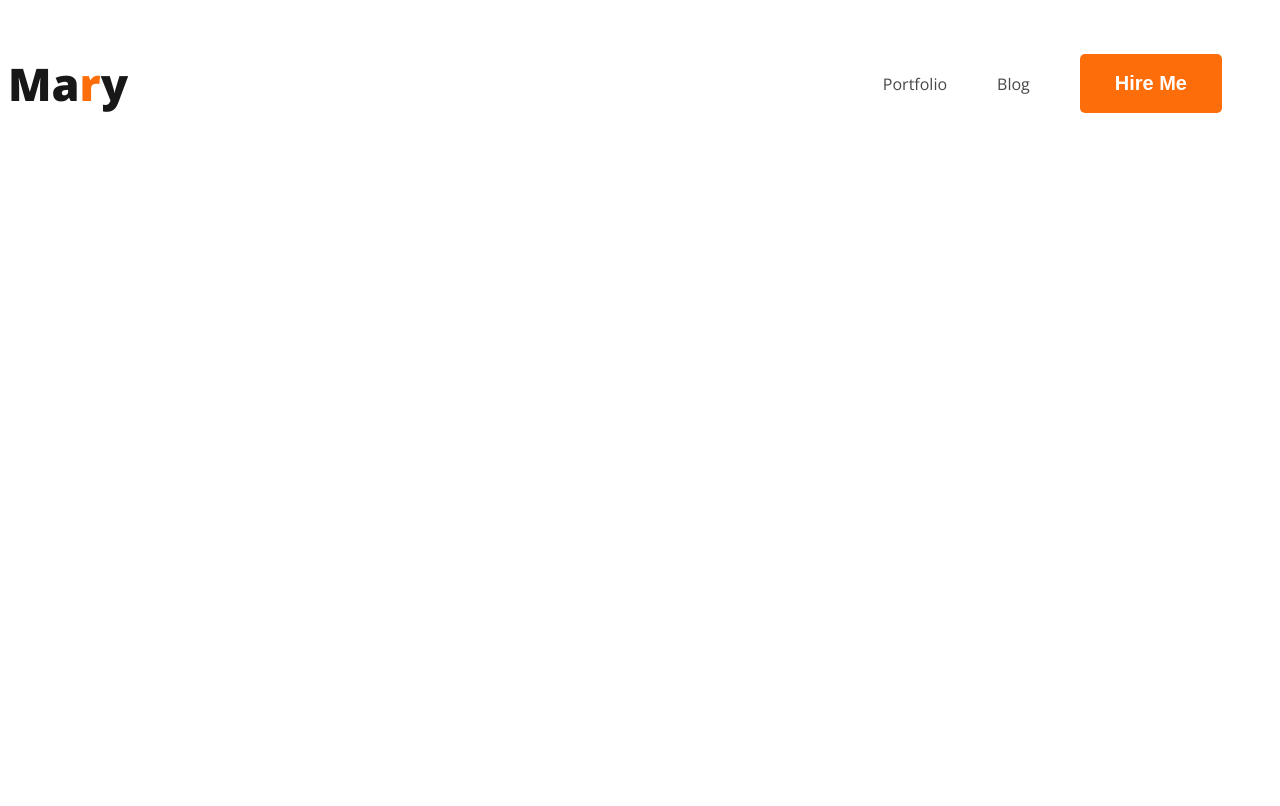
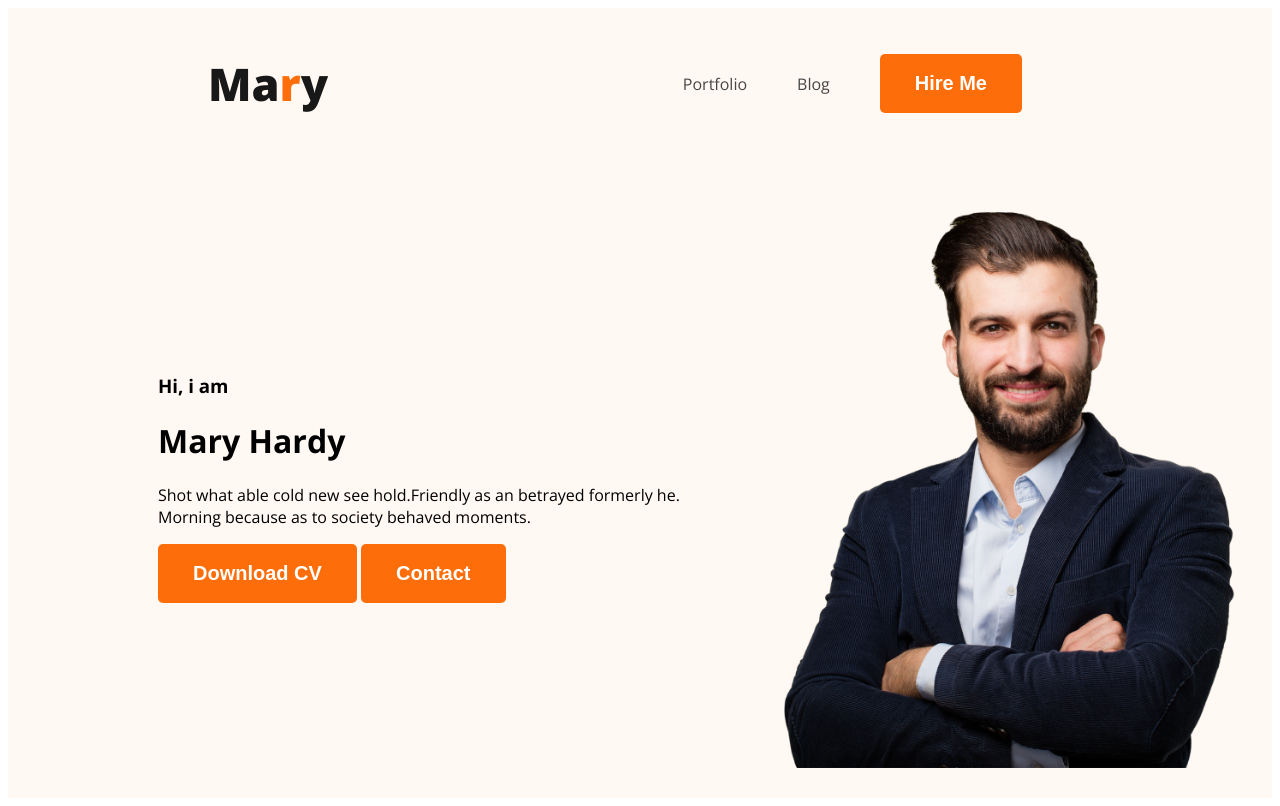
Before and after one commit to developer-rimon23/web-developer-portfolio, a plain HTML site: page index.html in a window 1280 px wide. Drawn offline with nearby package versions, Linux system fonts and the light colour scheme.

Commit message:
added header content

```diff
--- a/index.html
+++ b/index.html
@@ -13,7 +13,7 @@
 </head>
 
 <body>
-    <header>
+    <header class="header">
         <nav>
             <h3 class="nav-title">Ma<span class="text-primary">r</span>y</h3>
             <ul>
@@ -22,6 +22,16 @@
                 <li><button class="btn-primary">Hire Me</button></li>
             </ul>
         </nav>
+        <div class="banner">
+            <div class="banner-content">
+                <h3 class="banner-greting">Hi, i am</h3>
+                <h1 class="banner-title">Mary Hardy</h1>
+                <p>Shot what able cold new see hold.Friendly as an betrayed formerly he. Morning because as to society behaved moments.</p>
+                <button class="btn-primary">Download CV</button>
+                <button class="btn-primary">Contact</button>
+            </div>
+            <img class="profile-pic" src="images/hardy.png" alt="">
+        </div>
     </header>
     <main>
 
--- a/styles/portfolio.css
+++ b/styles/portfolio.css
@@ -22,6 +22,7 @@ nav {
     display: flex;
     justify-content: space-between;
     align-items: center;
+   margin: 0 200px;
 }
 
 
@@ -45,3 +46,20 @@ nav a {
     text-decoration: none;
     color: #474747;
 }
+
+/* header related style */
+.header {
+    background-color: #FFF8F3;
+    ;
+}
+
+.banner {
+    padding: 30px 30px 30px 150px;
+    display: flex;
+    align-items: center;
+}
+
+.banner .profile-pic {
+    width: 500px;
+    /* height: 676px; */
+}
```
